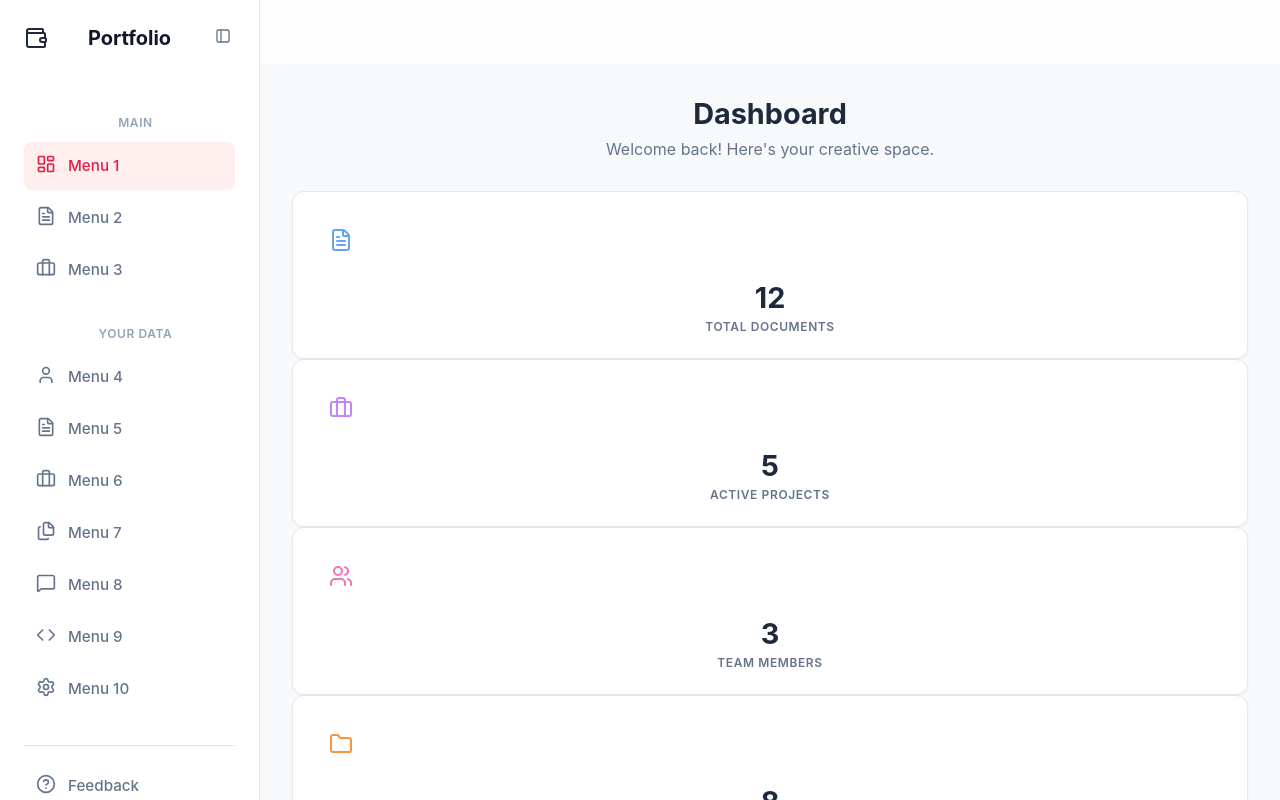
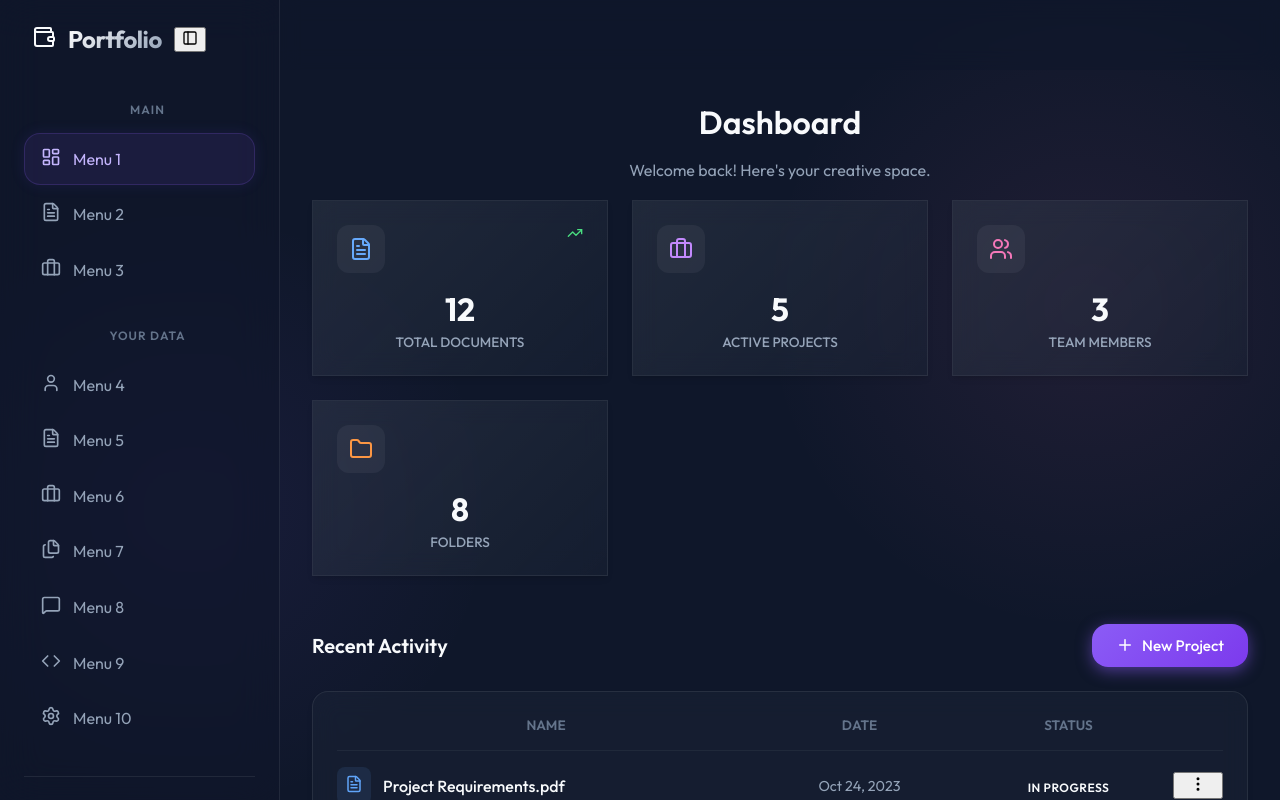
Before and after one commit to adarshshivan/Prototype-1, a React (Vite) app: page / in a window 1280 px wide. Shown: the top 800 px of the page. Built offline with nearby package versions, Linux system fonts and the light colour scheme.

Commit message:
feat: Implement initial dashboard layout with Topbar, Sidebar, and global styling.

```diff
--- a/src/index.css
+++ b/src/index.css
@@ -1,17 +1,41 @@
+@import url('https://fonts.googleapis.com/css2?family=Outfit:wght@300;400;500;600;700&display=swap');
+
 :root {
-  --font-family: 'Inter', system-ui, -apple-system, sans-serif;
-  --bg-color: #F8F9FB;
-  --sidebar-width: 260px;
-  --topbar-height: 64px;
-  --primary-color: #5542F6;
-  /* Indigo/Purple similar to image */
-  --text-dark: #1E293B;
-  --text-muted: #64748B;
-  --border-color: #E2E8F0;
-  --sidebar-bg: #FFFFFF;
-  --active-bg: #FEEEEE;
-  /* Light reddish pink from image sidebar active state */
-  --active-text: #E11D48;
+  /* Core Colors - Dark Theme (Slate/Violet) */
+  --bg-dark: #0f172a;
+  /* Slate 900 */
+  --bg-card: #1e293b;
+  /* Slate 800 */
+  --bg-sidebar: rgba(15, 23, 42, 0.6);
+  --primary: #8b5cf6;
+  /* Violet 500 */
+  --primary-glow: rgba(139, 92, 246, 0.5);
+  --accent: #f472b6;
+  /* Pink 400 */
+
+  /* Text */
+  --text-primary: #f8fafc;
+  /* Slate 50 */
+  --text-secondary: #94a3b8;
+  /* Slate 400 */
+  --text-muted: #64748b;
+  /* Slate 500 */
+
+  /* Borders & Glass */
+  --border-glass: rgba(255, 255, 255, 0.08);
+  --surface-glass: rgba(30, 41, 59, 0.4);
+  --glass-highlight: rgba(255, 255, 255, 0.05);
+
+  /* Dimensions */
+  --sidebar-width: 280px;
+  --topbar-height: 70px;
+
+  /* Spacing */
+  --radius-lg: 24px;
+  --radius-md: 16px;
+  --radius-sm: 8px;
+
+  --font-main: 'Outfit', sans-serif;
 }
 
 * {
@@ -20,39 +44,172 @@
 
 body {
   margin: 0;
-  font-family: var(--font-family);
-  background-color: var(--bg-color);
-  color: var(--text-dark);
+  font-family: var(--font-main);
+  background-color: var(--bg-dark);
+  background-image:
+    radial-gradient(circle at 15% 50%, rgba(139, 92, 246, 0.08), transparent 25%),
+    radial-gradient(circle at 85% 30%, rgba(244, 114, 182, 0.08), transparent 25%);
+  color: var(--text-primary);
   -webkit-font-smoothing: antialiased;
+  overflow-x: hidden;
+}
+
+/* Scrollbar */
+::-webkit-scrollbar {
+  width: 8px;
+}
+
+::-webkit-scrollbar-track {
+  background: transparent;
+}
+
+::-webkit-scrollbar-thumb {
+  background: #334155;
+  border-radius: 4px;
+}
+
+::-webkit-scrollbar-thumb:hover {
+  background: #475569;
+}
+
+/* Glassmorphism Utilities */
+.glass-panel {
+  background: var(--surface-glass);
+  backdrop-filter: blur(12px);
+  -webkit-backdrop-filter: blur(12px);
+  border: 1px solid var(--border-glass);
+  box-shadow: 0 4px 6px -1px rgba(0, 0, 0, 0.1), 0 2px 4px -1px rgba(0, 0, 0, 0.06);
+}
+
+.glass-border {
+  border: 1px solid var(--border-glass);
 }
 
 /* Layout */
 .dashboard-layout {
   display: flex;
   min-height: 100vh;
+  position: relative;
 }
 
 .main-wrapper {
   flex: 1;
+  margin-left: var(--sidebar-width);
   display: flex;
   flex-direction: column;
-  margin-left: var(--sidebar-width);
+  position: relative;
+  z-index: 1;
 }
 
 .main-content-area {
   padding: 2rem;
   margin-top: var(--topbar-height);
+  min-height: calc(100vh - var(--topbar-height));
+  animation: fadeIn 0.5s ease-out;
 }
 
-/* Sidebar */
+/* Typography */
+h1,
+h2,
+h3,
+h4,
+h5,
+h6 {
+  margin: 0;
+  font-weight: 600;
+  color: var(--text-primary);
+}
+
+p {
+  color: var(--text-secondary);
+  line-height: 1.6;
+}
+
+/* Animations */
+@keyframes fadeIn {
+  from {
+    opacity: 0;
+    transform: translateY(10px);
+  }
+
+  to {
+    opacity: 1;
+    transform: translateY(0);
+  }
+}
+
+@keyframes float {
+  0% {
+    transform: translateY(0px);
+  }
+
+  50% {
+    transform: translateY(-5px);
+  }
+
+  100% {
+    transform: translateY(0px);
+  }
+}
+
+/* Common Components */
+.btn {
+  display: inline-flex;
+  align-items: center;
+  gap: 8px;
+  padding: 0.75rem 1.5rem;
+  border-radius: var(--radius-md);
+  font-weight: 500;
+  cursor: pointer;
+  transition: all 0.3s cubic-bezier(0.4, 0, 0.2, 1);
+  border: none;
+  font-family: var(--font-main);
+  font-size: 0.95rem;
+}
+
+.btn-primary {
+  background: linear-gradient(135deg, var(--primary), #7c3aed);
+  color: white;
+  box-shadow: 0 4px 15px var(--primary-glow);
+}
+
+.btn-primary:hover {
+  transform: translateY(-2px);
+  box-shadow: 0 8px 25px var(--primary-glow);
+}
+
+.btn-ghost {
+  background: rgba(255, 255, 255, 0.05);
+  color: var(--text-primary);
+  border: 1px solid transparent;
+}
+
+.btn-ghost:hover {
+  background: rgba(255, 255, 255, 0.1);
+  border-color: var(--border-glass);
+}
+
+.badge {
+  padding: 4px 12px;
+  border-radius: 20px;
+  font-size: 0.75rem;
+  font-weight: 600;
+  text-transform: uppercase;
+  letter-spacing: 0.5px;
+}
+
+
+/* Sidebar Component */
 .sidebar {
   width: var(--sidebar-width);
   height: 100vh;
   position: fixed;
   left: 0;
   top: 0;
-  background-color: var(--sidebar-bg);
-  border-right: 1px solid var(--border-color);
+  background: var(--bg-sidebar);
+  backdrop-filter: blur(20px);
+  -webkit-backdrop-filter: blur(20px);
+  border-right: 1px solid var(--border-glass);
   display: flex;
   flex-direction: column;
   padding: 1.5rem;
@@ -63,36 +220,18 @@
   display: flex;
   align-items: center;
   gap: 12px;
-  margin-bottom: 2rem;
-  padding-bottom: 1rem;
-}
-
-.logo-icon {
-  display: flex;
-  align-items: center;
-  justify-content: center;
+  margin-bottom: 3rem;
+  padding: 0 0.5rem;
 }
 
 .logo-text {
+  font-size: 1.5rem;
   font-weight: 700;
-  font-size: 1.25rem;
-  color: #0F172A;
-  flex: 1;
-  /* Push toggle button to end */
-}
-
-.sidebar-collapse-btn {
-  background: none;
-  border: none;
-  cursor: pointer;
-  color: var(--text-muted);
-  padding: 4px;
-}
-
-.sidebar-nav {
-  display: flex;
-  flex-direction: column;
-  gap: 4px;
+  background: linear-gradient(135deg, #fff 0%, #94a3b8 100%);
+  -webkit-background-clip: text;
+  background-clip: text;
+  -webkit-text-fill-color: transparent;
+  letter-spacing: -0.5px;
 }
 
 .sidebar-section {
@@ -102,138 +241,63 @@
 .section-title {
   font-size: 0.75rem;
   text-transform: uppercase;
-  color: #94A3B8;
+  color: var(--text-muted);
   font-weight: 600;
-  letter-spacing: 0.05em;
-  margin-bottom: 0.75rem;
-  padding-left: 0.75rem;
+  letter-spacing: 1px;
+  margin-bottom: 1rem;
+  padding-left: 1rem;
 }
 
 .nav-item {
   display: flex;
   align-items: center;
   gap: 12px;
-  padding: 0.75rem;
-  border-radius: 8px;
-  color: var(--text-muted);
+  padding: 0.8rem 1rem;
+  border-radius: var(--radius-md);
+  color: var(--text-secondary);
   text-decoration: none;
-  font-weight: 500;
-  font-size: 0.95rem;
   transition: all 0.2s;
+  margin-bottom: 4px;
+  border: 1px solid transparent;
 }
 
 .nav-item:hover {
-  background-color: #F1F5F9;
-  color: var(--text-dark);
+  background: rgba(255, 255, 255, 0.03);
+  color: var(--text-primary);
 }
 
 .nav-item.active {
-  background-color: var(--active-bg);
-  color: var(--active-text);
+  background: rgba(139, 92, 246, 0.1);
+  color: #c4b5fd;
+  border-color: rgba(139, 92, 246, 0.2);
+  box-shadow: 0 0 15px rgba(139, 92, 246, 0.1);
 }
 
 .sidebar-footer {
   margin-top: auto;
-  border-top: 1px solid var(--border-color);
-  /* Optional */
-  padding-top: 1rem;
+  border-top: 1px solid var(--border-glass);
+  padding-top: 1.5rem;
 }
 
-
-/* Topbar */
+/* Topbar Component */
 .topbar {
   height: var(--topbar-height);
   position: fixed;
   top: 0;
   right: 0;
   left: var(--sidebar-width);
-  background-color: rgba(255, 255, 255, 0.8);
-  backdrop-filter: blur(8px);
   z-index: 40;
   display: flex;
   align-items: center;
   justify-content: space-between;
   padding: 0 2rem;
-  border-bottom: 1px solid transparent;
-  /* Or visible if preferred */
+  background: rgba(15, 23, 42, 0.5);
+  /* Semi-transparent for glass effect */
+  backdrop-filter: blur(10px);
 }
 
-.topbar-right {
-  margin-left: auto;
-  display: flex;
-  align-items: center;
-  gap: 1rem;
-}
-
-.btn {
-  display: inline-flex;
-  align-items: center;
-  justify-content: center;
-  gap: 8px;
-  padding: 0.6rem 1.2rem;
-  border-radius: 8px;
-  font-weight: 600;
-  cursor: pointer;
-  transition: all 0.2s;
-  border: none;
-  font-size: 0.9rem;
-}
-
-.btn-primary {
-  background-color: var(--primary-color);
-  color: white;
-  box-shadow: 0 4px 6px -1px rgba(85, 66, 246, 0.2);
-}
-
-.btn-primary:hover {
-  background-color: #4338CA;
-}
-
-.topbar-divider {
-  height: 24px;
-  width: 1px;
-  background-color: var(--border-color);
-  margin: 0 8px;
-}
-
-.icon-btn {
-  background: none;
-  border: none;
-  color: var(--text-muted);
-  cursor: pointer;
-  padding: 8px;
-  border-radius: 50%;
-  display: flex;
-  align-items: center;
-  justify-content: center;
-}
-
-.icon-btn:hover {
-  background-color: #F1F5F9;
-  color: var(--text-dark);
-}
-
-
-
-/* Page Content Styling to match image */
-.page-header {
-  margin-bottom: 2rem;
-}
-
-.page-title {
-  font-size: 1.8rem;
-  font-weight: 700;
-  margin: 0 0 0.5rem 0;
-  color: var(--text-dark);
-}
-
-.page-subtitle {
-  color: var(--text-muted);
-  margin: 0;
-}
-
-/* Cards Grid */
-.stats-grid {
+/* Dashboard Specifics */
+.dashboard-grid {
   display: grid;
   grid-template-columns: repeat(auto-fit, minmax(240px, 1fr));
   gap: 1.5rem;
@@ -241,12 +305,25 @@
 }
 
 .stat-card {
-  background: white;
   padding: 1.5rem;
-  border-radius: 12px;
-  border: 1px solid var(--border-color);
-  box-shadow: 0 1px 3px rgba(0, 0, 0, 0.05);
-  /* Subtle shadow */
+  position: relative;
+  overflow: hidden;
+  transition: transform 0.3s ease;
+}
+
+.stat-card:hover {
+  transform: translateY(-5px);
+}
+
+.stat-card::before {
+  content: '';
+  position: absolute;
+  top: 0;
+  left: 0;
+  width: 100%;
+  height: 100%;
+  background: linear-gradient(135deg, rgba(255, 255, 255, 0.05) 0%, transparent 100%);
+  pointer-events: none;
 }
 
 .stat-icon {
@@ -258,147 +335,18 @@
   justify-content: center;
   font-size: 1.5rem;
   margin-bottom: 1rem;
+  background: rgba(255, 255, 255, 0.05);
 }
 
 .stat-value {
-  font-size: 1.8rem;
+  font-size: 2rem;
   font-weight: 700;
   margin-bottom: 0.25rem;
-  color: var(--text-dark);
+  color: var(--text-primary);
 }
 
 .stat-label {
-  font-size: 0.75rem;
-  color: var(--text-muted);
-  font-weight: 600;
-  letter-spacing: 0.05em;
-  text-transform: uppercase;
+  font-size: 0.85rem;
+  color: var(--text-secondary);
+  font-weight: 500;
 }
-
-/* Colors for stats */
-.bg-blue-100 {
-  background-color: #DBEAFE;
-}
-
-.text-blue-600 {
-  color: #2563EB;
-}
-
-.bg-purple-100 {
-  background-color: #F3E8FF;
-}
-
-.text-purple-600 {
-  color: #9333EA;
-}
-
-.bg-pink-100 {
-  background-color: #FCE7F3;
-}
-
-.text-pink-600 {
-  color: #DB2777;
-}
-
-.bg-orange-100 {
-  background-color: #FFEDD5;
-}
-
-.text-orange-600 {
-  color: #EA580C;
-}
-
-/* Recent Section */
-.recent-section {
-  margin-top: 2rem;
-}
-
-.recent-grid {
-  display: grid;
-  grid-template-columns: repeat(auto-fill, minmax(300px, 1fr));
-  gap: 1.5rem;
-  margin-top: 1.5rem;
-}
-
-.recent-card,
-.create-card {
-  background: white;
-  border-radius: 16px;
-  padding: 1.5rem;
-  border: 1px solid var(--border-color);
-  position: relative;
-}
-
-.recent-card {
-  display: flex;
-  flex-direction: column;
-}
-
-.file-icon {
-  width: 48px;
-  height: 48px;
-  border-radius: 12px;
-  display: flex;
-  align-items: center;
-  justify-content: center;
-  font-size: 1.5rem;
-  margin-bottom: 1rem;
-}
-
-.bg-blue-600 {
-  background-color: #2563EB;
-  color: white;
-}
-
-.file-name {
-  margin: 0 0 0.5rem 0;
-  font-size: 1.1rem;
-}
-
-.file-meta {
-  font-size: 0.85rem;
-  color: var(--text-muted);
-  margin: 0 0 1rem 0;
-}
-
-.badge {
-  display: inline-block;
-  padding: 4px 8px;
-  background: #F1F5F9;
-  font-size: 0.7rem;
-  border-radius: 4px;
-  font-weight: 600;
-  color: var(--text-dark);
-  text-transform: uppercase;
-}
-
-.create-card {
-  border: 2px dashed var(--border-color);
-  background: transparent;
-  display: flex;
-  flex-direction: column;
-  align-items: center;
-  justify-content: center;
-  text-align: center;
-  cursor: pointer;
-  transition: all 0.2s;
-}
-
-.create-card:hover {
-  border-color: var(--primary-color);
-  background: #F8FAFC;
-}
-
-.plus-icon {
-  width: 48px;
-  height: 48px;
-  border-radius: 50%;
-  background: white;
-  box-shadow: 0 2px 5px rgba(0, 0, 0, 0.1);
-  display: flex;
-  align-items: center;
-  justify-content: center;
-  color: var(--primary-color);
-  font-size: 1.5rem;
-  margin-bottom: 1rem;
-}
```
